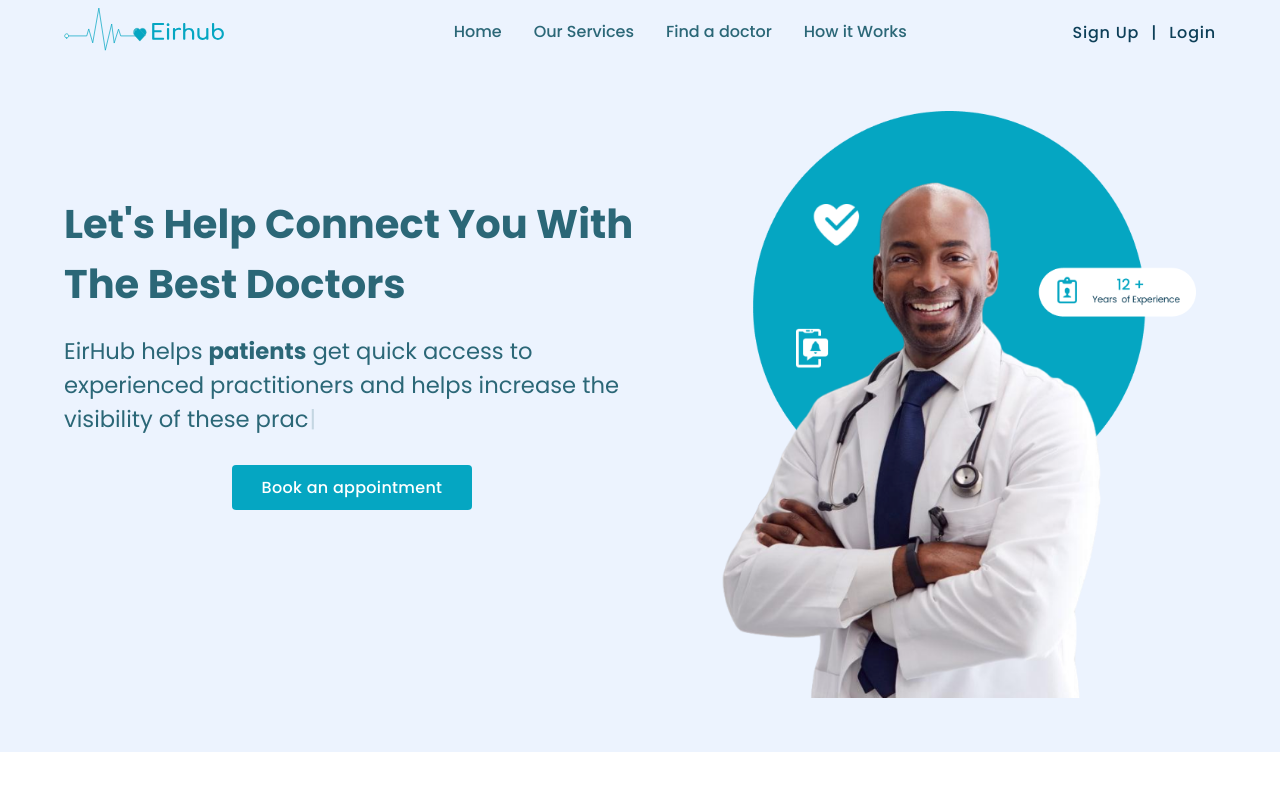
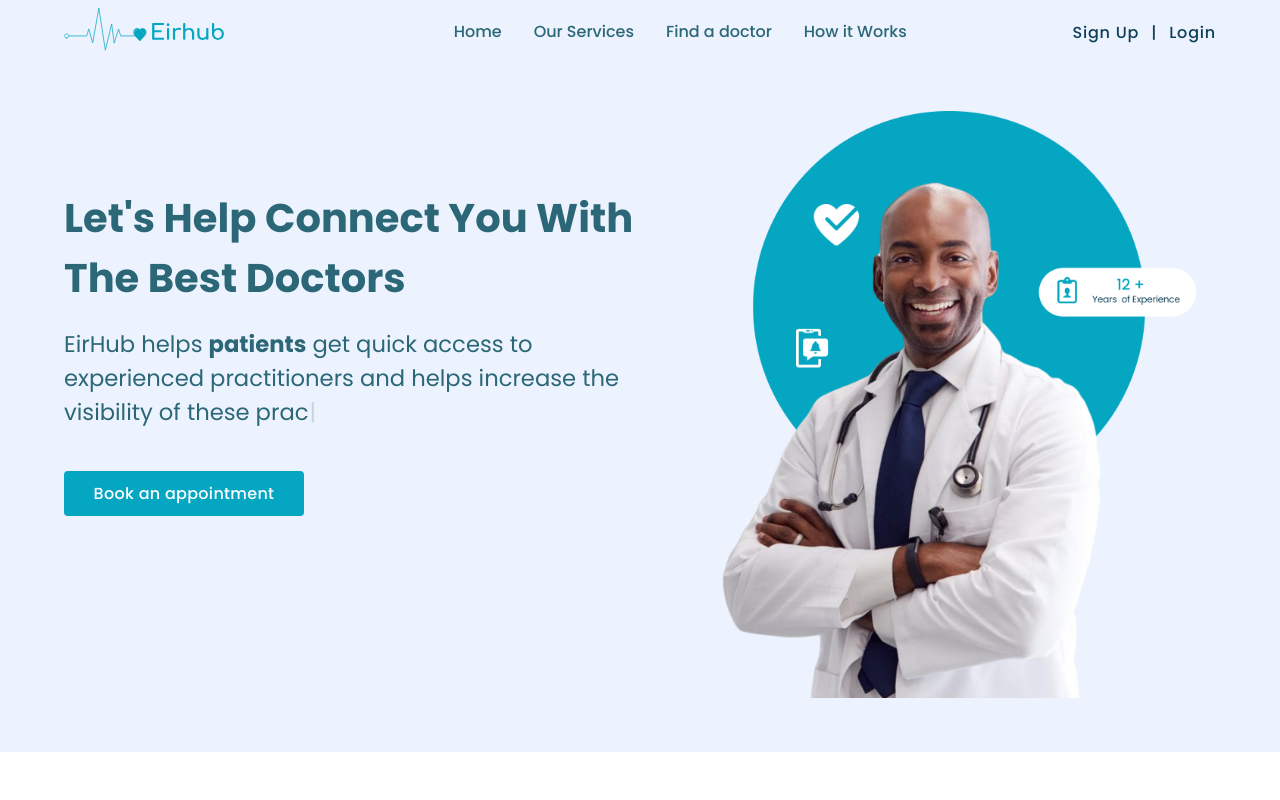
Before and after one commit to Silicon-Valley00/eirhub-frontend, a React (Create React App) app in the folder client/: page / in a window 1280 px wide. Shown: the top 800 px of the page. Built offline with nearby package versions, Linux system fonts and the light colour scheme.

Commit message:
move button on hero secton to the left for desktop screens

```diff
--- a/client/src/Pages/Landing page/components/hero.module.css
+++ b/client/src/Pages/Landing page/components/hero.module.css
@@ -211,6 +211,11 @@
       font-size: 17pt;
       height: 7rem;
    }
+
+   .content_button {
+      justify-content: flex-start;
+      padding-top: 2rem;
+   }
 }
 
 @media (min-width: 1024px) {
```
